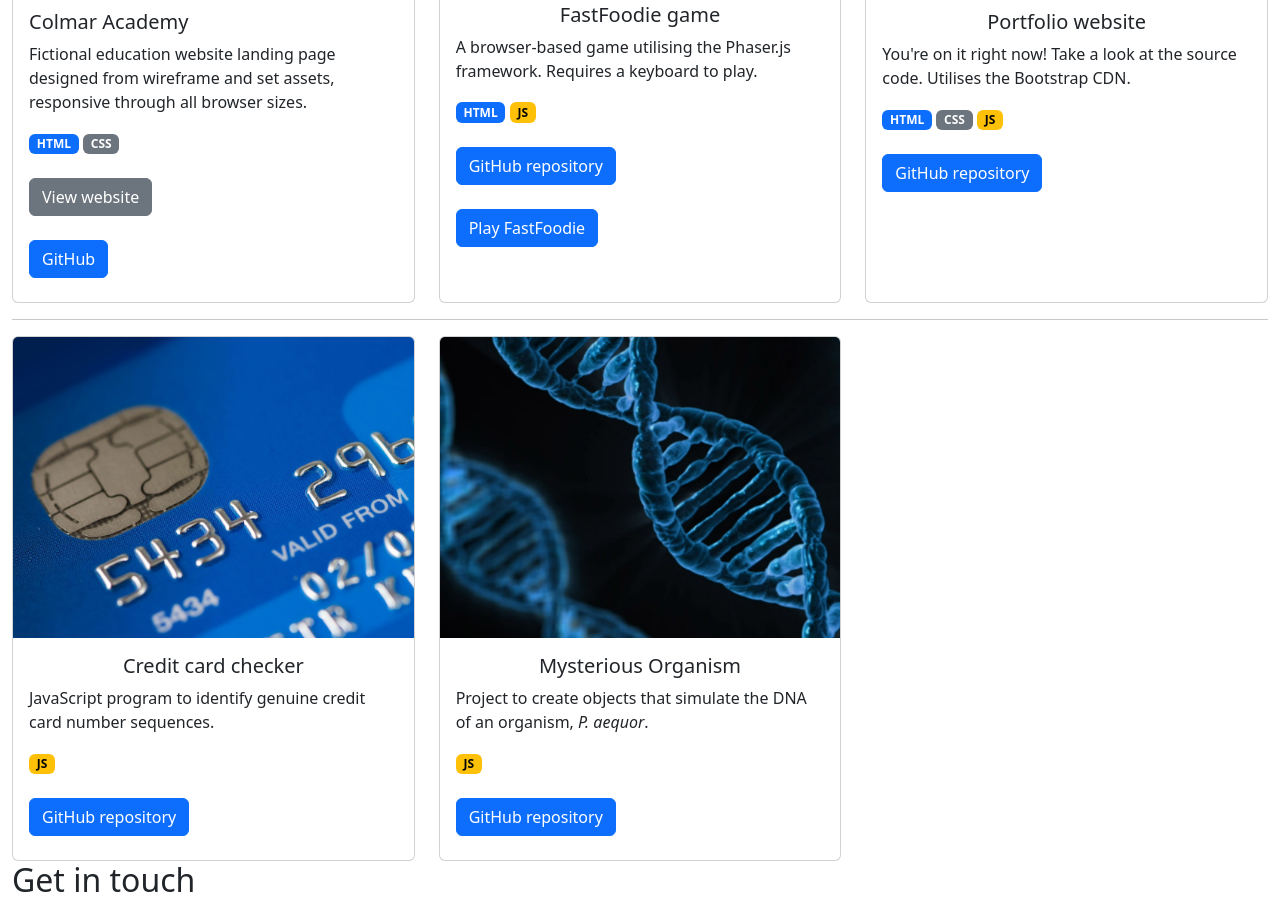
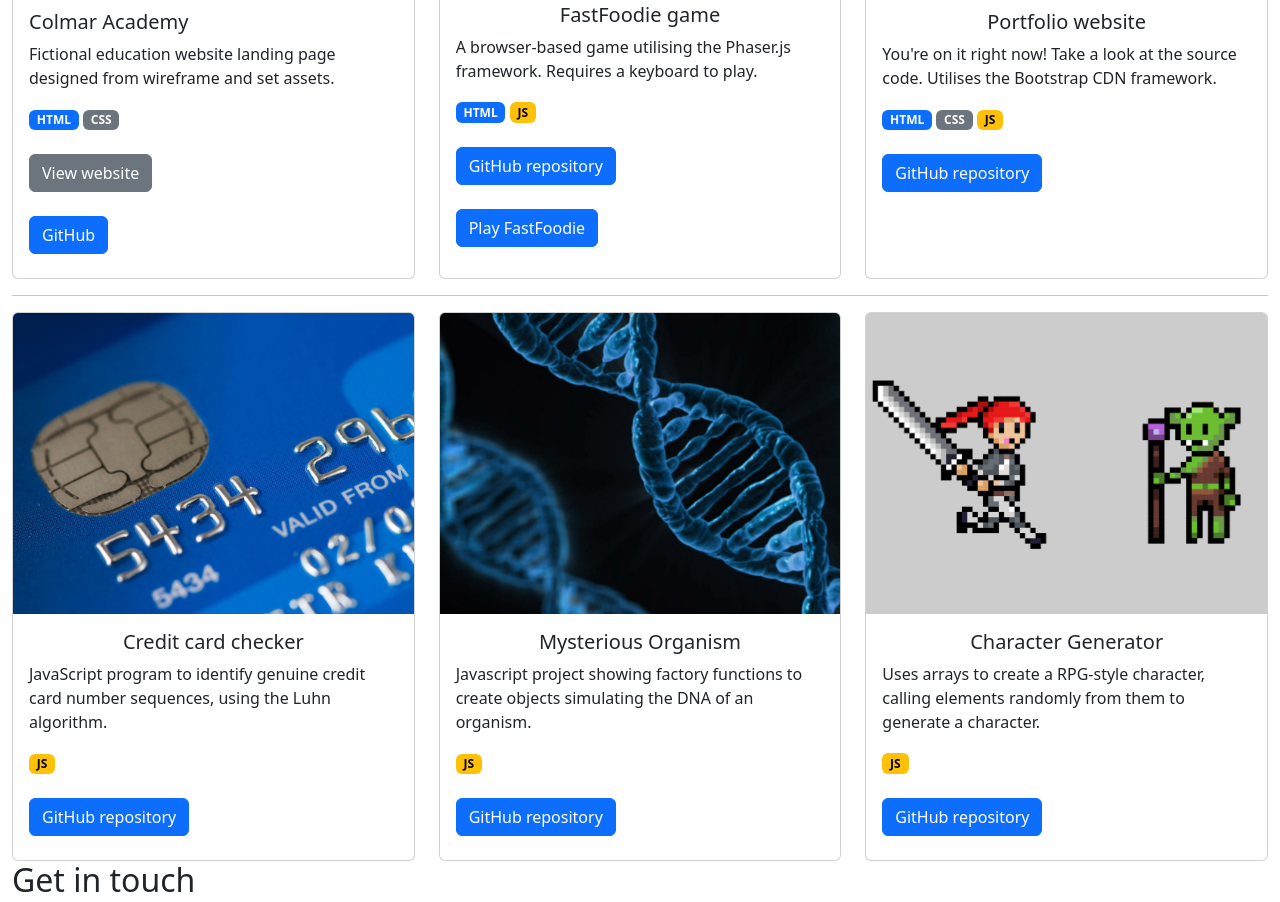
Before and after one commit to CiaranGold/CiaranGold.github.io, a website: page index.html in a window 1280 px wide. Shown: the part 1220-2122 px from the top of the page. Drawn offline with nearby package versions, Linux system fonts and the light colour scheme.

Commit message:
added character generator

```diff
--- a/index.html
+++ b/index.html
@@ -98,10 +98,12 @@ GIMP
       <img class="card-img-top" src="images/ColmarAcademy.jpg" alt="Colmar academy">
       <div class="card-body">
         <h5 class="card-title ">Colmar Academy</h5>
-        <p class="card-text">Fictional education website landing page designed from wireframe and set assets, responsive through all browser sizes.</p>
+        <p class="card-text">Fictional education website landing page designed from wireframe and set assets.</p>
+
         <span class="badge text-bg-primary">HTML</span> <span class="badge text-bg-secondary">CSS</span>
         <br>
         <br>
+        <div class="footer">
         <div class="btn-group" role="group" aria-label="..."></div><a href="https://ciarangold.github.io/colmar-academy/" class="btn btn-secondary">View website</a>
         <br>
         <br>
@@ -110,6 +112,7 @@ GIMP
       </div>
     </div>
   </div>
+</div>
   <!-- card2 -->
   <div class="col-sm-4">
     <div class="card h-100 mb-2">
@@ -132,7 +135,7 @@ GIMP
       <img class="card-img-top" src="images/web-developer.jpg" alt="Credit card">
       <div class="card-body">
         <h5 class="card-title text-center">Portfolio website</h5>
-        <p class="card-text">You're on it right now! Take a look at the source code. Utilises the Bootstrap CDN. </p>
+        <p class="card-text">You're on it right now! Take a look at the source code. Utilises the Bootstrap CDN framework. </p>
         <span class="badge text-bg-primary">HTML</span> <span class="badge text-bg-secondary">CSS</span>
         <span class="badge text-bg-warning">JS</span>
             <br><br>
@@ -150,7 +153,7 @@ GIMP
       <img class="card-img-top" src="images/creditCard.jpg" alt="Credit card">
       <div class="card-body">
         <h5 class="card-title text-center">Credit card checker</h5>
-        <p class="card-text">JavaScript program to identify genuine credit card number sequences.</p>
+        <p class="card-text">JavaScript program to identify genuine credit card number sequences, using the Luhn algorithm.</p>
           <span class="badge text-bg-warning">JS</span>
           <br><br>
         <a href="https://github.com/CiaranGold/credit-card-checker" class="btn btn-primary">GitHub repository</a>
@@ -163,10 +166,23 @@ GIMP
       <img class="card-img-top" src="images/dna.jpg" alt="Mysterious Organism">
       <div class="card-body">
         <h5 class="card-title text-center">Mysterious Organism</h5>
-        <p class="card-text">Project to  create objects that simulate the DNA of an organism, <i>P. aequor</i>. </p>
+        <p class="card-text">Javascript project showing factory functions to create objects simulating the DNA of an organism. </p>
           <span class="badge text-bg-warning">JS</span>
           <br><br>
         <a href="https://github.com/CiaranGold/Organism" class="btn btn-primary">GitHub repository</a>
+      </div>
+    </div>
+  </div>
+  <!--card6-->
+  <div class="col-sm-4">
+    <div class="card h-100 mb-2">
+      <img class="card-img-top" src="images/rpg-generator.jpg" alt="Mysterious Organism">
+      <div class="card-body">
+        <h5 class="card-title text-center">Character Generator</h5>
+        <p class="card-text">Uses arrays to create a RPG-style character, calling elements randomly from them to generate a character.  </p>
+          <span class="badge text-bg-warning">JS</span>
+          <br><br>
+        <a href="https://github.com/CiaranGold/character-generator" class="btn btn-primary">GitHub repository</a>
       </div>
     </div>
   </div>
```
